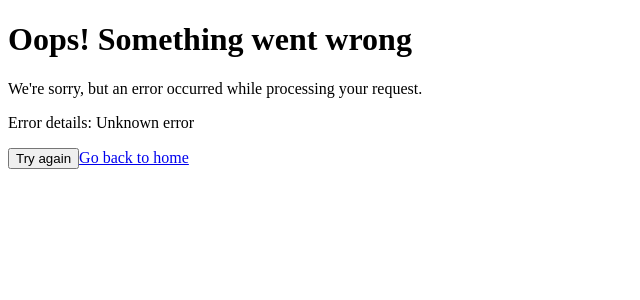
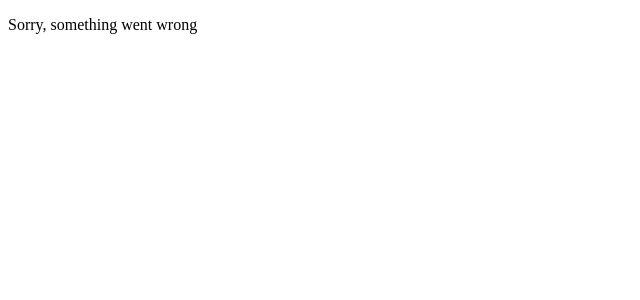
Before and after one commit to GabrieleSqueo/notionflashcardapp, a Next.js app: page /latest/error in a window 1280 px wide. Shown: the top 300 px of the page, without its empty margins (0-640 px from the left). Built offline with nearby package versions, Linux system fonts and the light colour scheme.

Commit message:
Corrected error page

```diff
--- a/app/latest/error/page.jsx
+++ b/app/latest/error/page.jsx
@@ -1,32 +1,3 @@
-'use client'
-
-import { useEffect } from 'react'
-import Link from 'next/link'
-
-export default function ErrorPage({ error, reset }) {
-  useEffect(() => {
-    // Log the error to an error reporting service
-    console.error(error)
-  }, [error])
-
-  return (
-    <div className="min-h-screen flex items-center justify-center bg-gray-100">
-      <div className="bg-white p-8 rounded-lg shadow-md max-w-md w-full">
-        <h1 className="text-3xl font-bold text-red-600 mb-4">Oops! Something went wrong</h1>
-        <p className="text-gray-600 mb-4">We're sorry, but an error occurred while processing your request.</p>
-        <p className="text-gray-600 mb-6">Error details: {error?.message || 'Unknown error'}</p>
-        <div className="flex flex-col space-y-4">
-          <button
-            onClick={() => reset()}
-            className="bg-blue-500 hover:bg-blue-600 text-white font-bold py-2 px-4 rounded focus:outline-none focus:shadow-outline"
-          >
-            Try again
-          </button>
-          <Link href="/" className="text-center bg-gray-200 hover:bg-gray-300 text-gray-700 font-bold py-2 px-4 rounded focus:outline-none focus:shadow-outline">
-            Go back to home
-          </Link>
-        </div>
-      </div>
-    </div>
-  )
-}
+export default function ErrorPage() {
+    return <p>Sorry, something went wrong</p>
+  }
```
